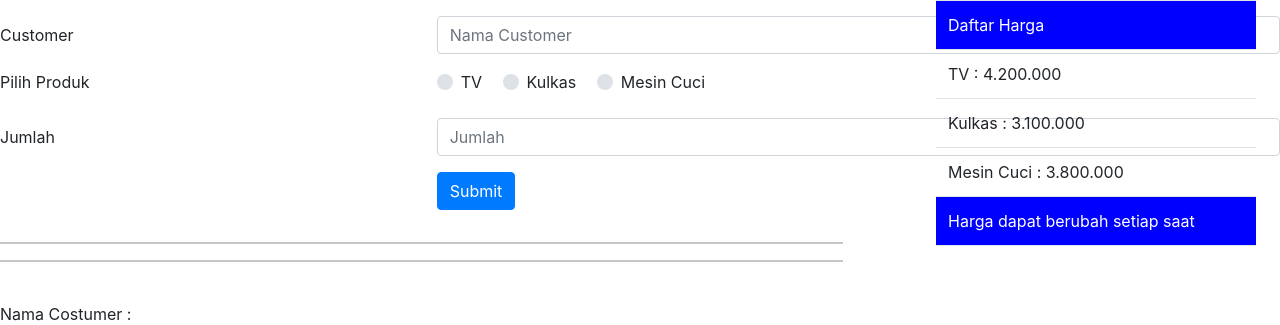
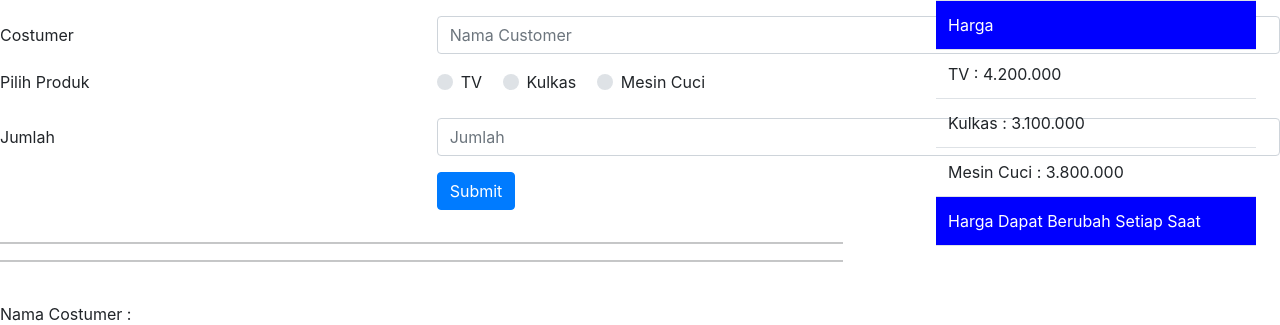
Before and after one commit to Web-Pro-STT-NF/Web-Pro-II-Diah-Nur-SI06, a PHP site: page /form_belanja.php in a window 1280 px wide. Shown: the top 325 px of the page. Run offline with PHP 8.4, Linux system fonts and the light colour scheme.

Commit message:
Update form_belanja.php

```diff
--- a/tugaspraktikum-2/form_belanja.php
+++ b/tugaspraktikum-2/form_belanja.php
@@ -16,7 +16,7 @@
   <div class="pt-3">
   </div>
   <div class="form-group row">
-    <label for="text1" class="col-4 col-form-label">Customer</label>
+    <label for="costumer" class="col-4 col-form-label">Costumer</label>
     <div class="col-8">
       <input id="text1" name="text1" placeholder="Nama Customer" type="text" class="form-control">
     </div>
@@ -39,7 +39,7 @@
     </div>
   </div>
   <div class="form-group row">
-    <label for="text" class="col-4 col-form-label">Jumlah</label>
+    <label for="jumlah" class="col-4 col-form-label">Jumlah</label>
     <div class="col-8">
       <input id="text" name="text" placeholder="Jumlah" type="text" class="form-control">
     </div>
@@ -88,7 +88,7 @@
 
 <table class="table w-25 position-absolute top-0 end-0 mr-4">
   <tr style="background-color:blue; color:white">
-    <td scope="col">Daftar Harga</td>
+    <td scope="col">Harga</td>
   </tr>
   <tr>
     <td scope="row">TV : 4.200.000</td>
@@ -100,7 +100,7 @@
     <td scope="row">Mesin Cuci : 3.800.000</td>
   </tr>
   <tr style="background-color:blue; color:white">
-    <td scope="row">Harga dapat berubah setiap saat</td>
+    <td scope="row">Harga Dapat Berubah Setiap Saat</td>
   </tr>
 </table>
 
```
